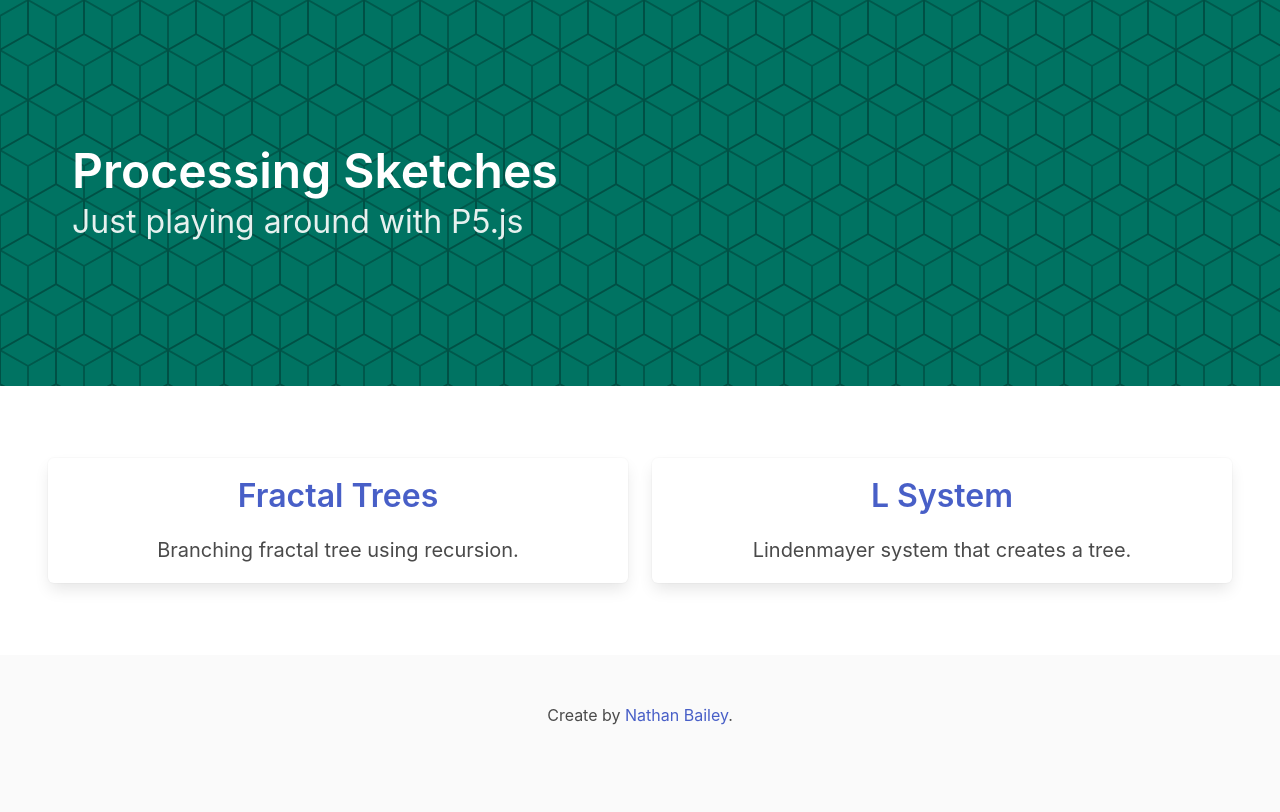
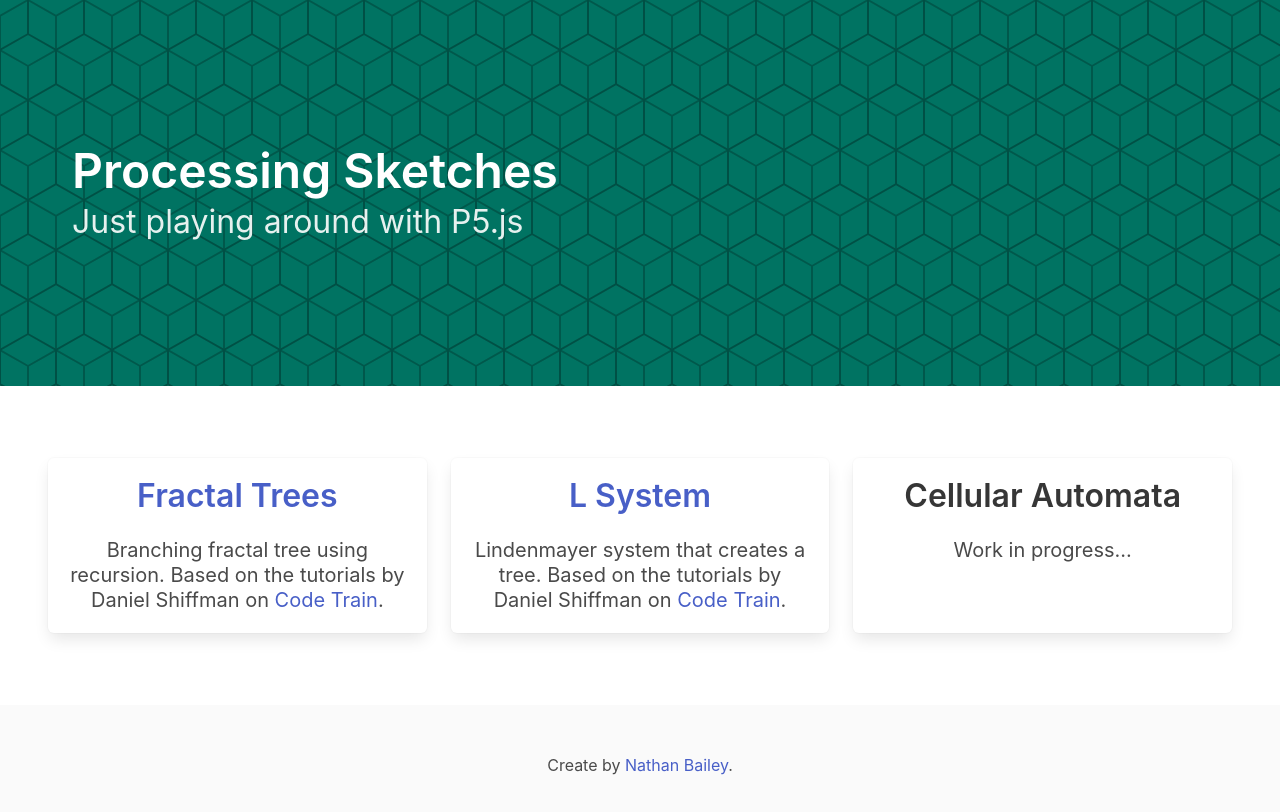
Before and after one commit to dnbailey/Processing-Sketches, a plain HTML site: page index.html in a window 1280 px wide. Drawn offline with nearby package versions, Linux system fonts and the light colour scheme.

Commit message:
Add descriptions to projects.

```diff
--- a/index.html
+++ b/index.html
@@ -24,18 +24,24 @@
     <br>
 
     <section class="section tile is-ancestor has-text-centered">
-      <div class="tile is-parent">
+      <article class="tile is-parent">
         <div class="tile is-child box">
           <h3 class="title is-3 is-spaced"><a href="fractal-tree">Fractal Trees</a></h3>
-          <h4 class="subtitle is-5">Branching fractal tree using recursion.</p>
+          <h4 class="subtitle is-5">Branching fractal tree using recursion. Based on the tutorials by Daniel Shiffman on <a href="https://www.youtube.com/user/shiffman">Code Train</a>.</p>
         </div>
-      </div>
-      <div class="tile is-parent">
+      </article>
+      <article class="tile is-parent">
         <div class="tile is-child box">
           <h1 class="title is-3 is-spaced"><a href="l-system">L System</a></h1>
-          <h2 class="subtitle is-5">Lindenmayer system that creates a tree.</h2>
+          <h2 class="subtitle is-5">Lindenmayer system that creates a tree. Based on the tutorials by Daniel Shiffman on <a href="https://www.youtube.com/user/shiffman">Code Train</a>.</h2>
         </div>
-      </div>
+      </article>
+      <article class="tile is-parent">
+        <div class="tile is-child box">
+          <h1 class="title is-3 is-spaced">Cellular Automata</h1>
+          <h2 class="subtitle is-5">Work in progress...</h2>
+        </div>
+      </article>
     </section>
 
     <footer class="footer">
```
